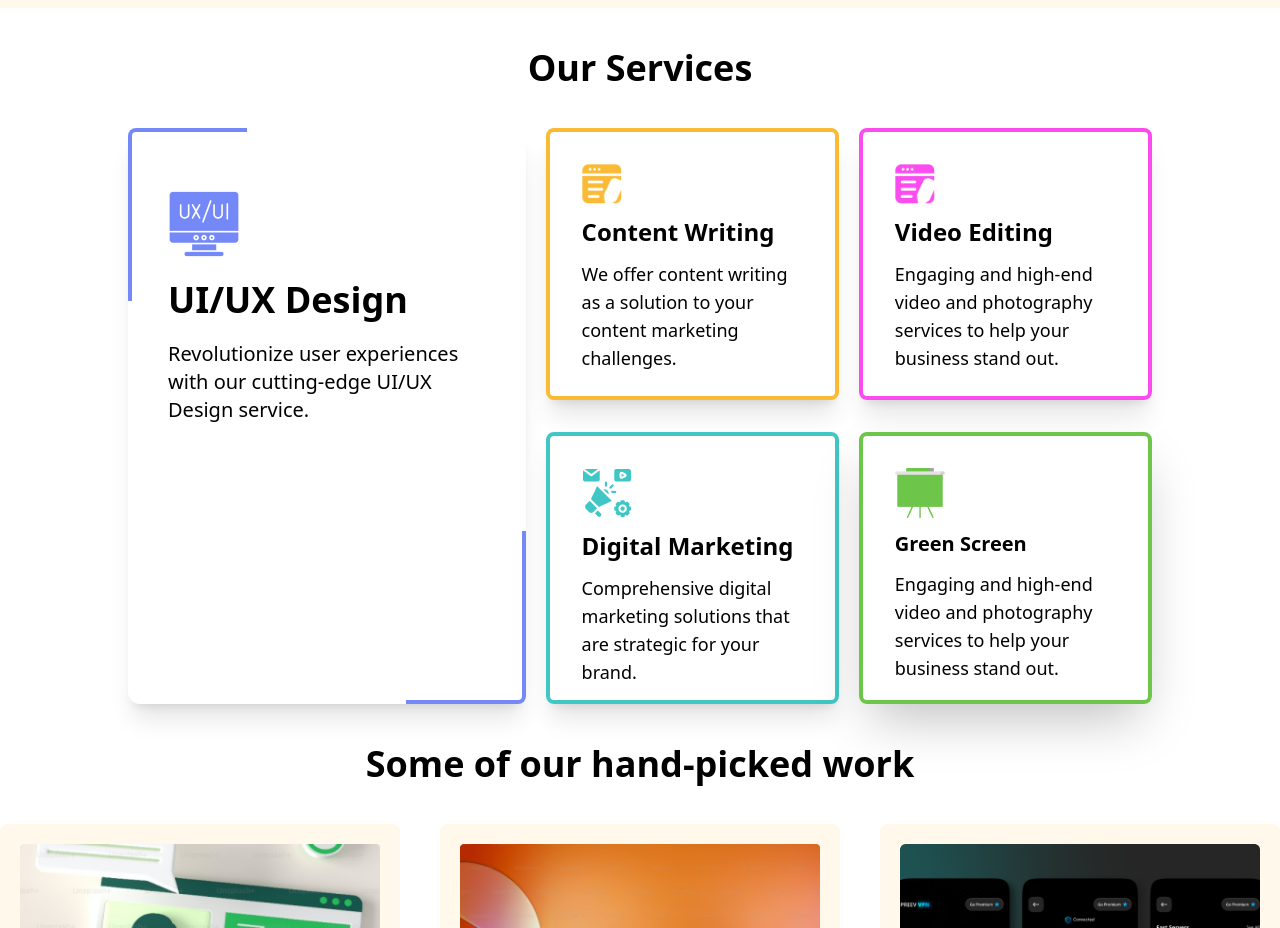
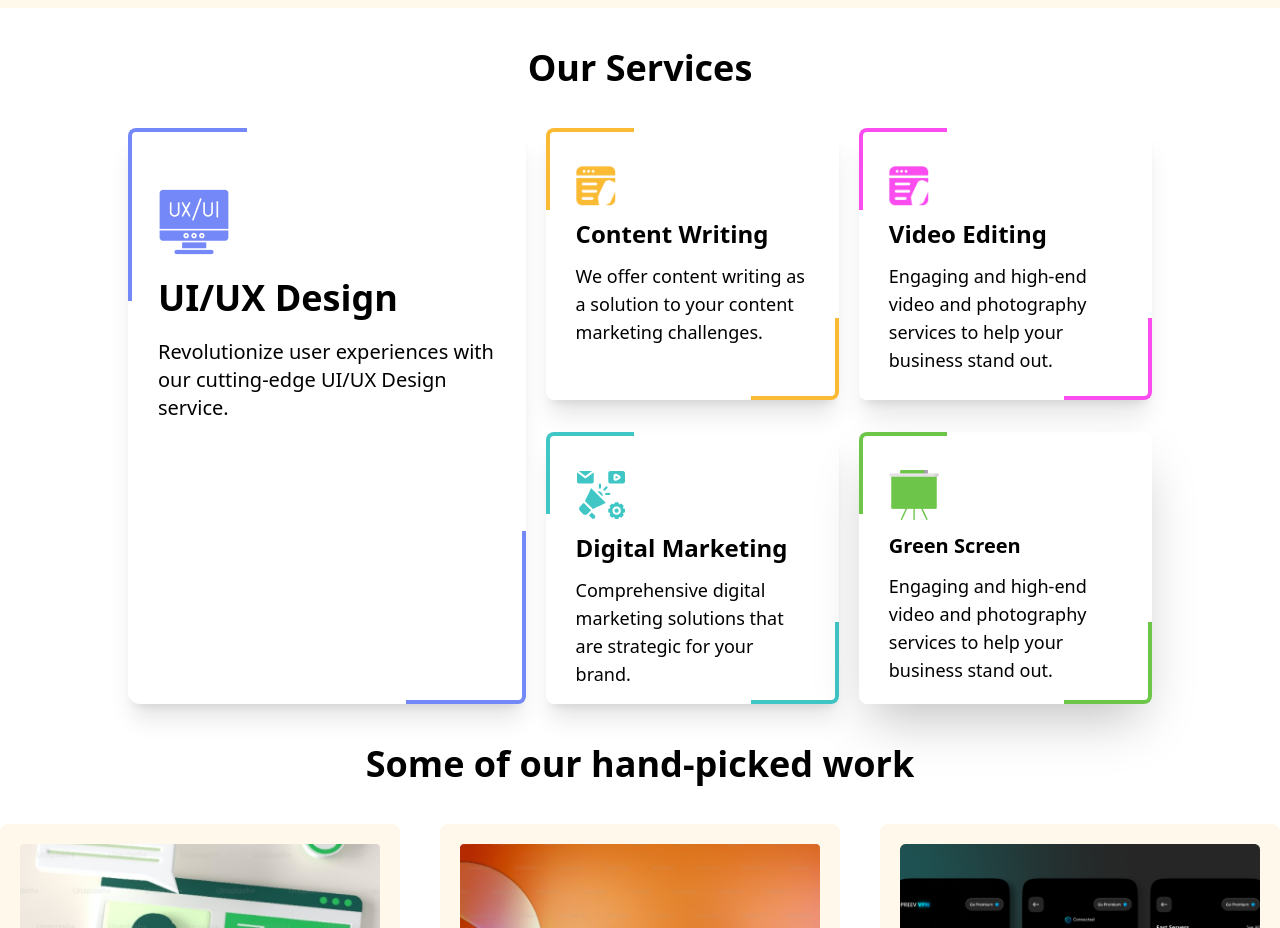
Before and after one commit to ariful171042/gcontent, a plain HTML site: page index.html in a window 1280 px wide. Shown: the part 840-1768 px from the top of the page. Drawn offline with nearby package versions, Linux system fonts and the light colour scheme.

Commit message:
our services

```diff
--- a/assets/style.css
+++ b/assets/style.css
@@ -116,16 +116,9 @@
   }
 } */
 
-.module-border-wrap {
-  max-width: 250px;
-  padding: 1rem;
-  position: relative;
-  background: linear-gradient(to right, red, purple, white, crimson);
-  padding: 3px;
-}
-
 .outer {
   position: relative;
+  padding: 38px 30px !important;
 }
 div:before,
 div:after {
@@ -134,7 +127,9 @@ div:after {
   height: 30%;
   width: 30%;
 }
-
+.outer:hover {
+  padding: 34.7px 27px !important;
+}
 .outer:before {
   top: 0;
   left: 0;
@@ -143,7 +138,7 @@ div:after {
   border-top: 4px solid #7489f7;
 }
 
-.inner:after {
+.outer:after {
   bottom: 0;
   right: 0;
   border-right: 4px solid #7489f7;
@@ -151,12 +146,177 @@ div:after {
   border-bottom-right-radius: 0.5rem;
 }
 
-.outer:before:hover {
+.outer:hover::before {
+  content: "";
   display: none;
   visibility: hidden;
 }
 
-.inner:after:hover {
+.outer:hover::after {
   display: none;
   visibility: hidden;
 }
+
+.outert {
+  position: relative;
+  padding: 38px 30px !important;
+}
+div:before,
+div:after {
+  content: "";
+  position: absolute;
+  height: 30%;
+  width: 30%;
+}
+.outert:hover {
+  padding: 34.7px 27px !important;
+}
+.outert:before {
+  top: 0;
+  left: 0;
+  border-top-left-radius: 0.5rem;
+  border-left: 4px solid #faba33;
+  border-top: 4px solid #faba33;
+}
+
+.outert:after {
+  bottom: 0;
+  right: 0;
+  border-right: 4px solid #faba33;
+  border-bottom: 4px solid #faba33;
+  border-bottom-right-radius: 0.5rem;
+}
+
+.outert:hover::before {
+  content: "";
+  display: none;
+  visibility: hidden;
+}
+
+.outert:hover::after {
+  display: none;
+  visibility: hidden;
+}
+
+.outer-b {
+  position: relative;
+  padding: 38px 30px !important;
+}
+div:before,
+div:after {
+  content: "";
+  position: absolute;
+  height: 30%;
+  width: 30%;
+}
+.outer-b:hover {
+  padding: 34.7px 27px !important;
+}
+.outer-b:before {
+  top: 0;
+  left: 0;
+  border-top-left-radius: 0.5rem;
+  border-left: 4px solid #40c6c5;
+  border-top: 4px solid #40c6c5;
+}
+
+.outer-b:after {
+  bottom: 0;
+  right: 0;
+  border-right: 4px solid #40c6c5;
+  border-bottom: 4px solid #40c6c5;
+  border-bottom-right-radius: 0.5rem;
+}
+
+.outer-b:hover::before {
+  content: "";
+  display: none;
+  visibility: hidden;
+}
+
+.outer-b:hover::after {
+  display: none;
+  visibility: hidden;
+}
+
+.outer-t-r {
+  position: relative;
+  padding: 38px 30px !important;
+}
+div:before,
+div:after {
+  content: "";
+  position: absolute;
+  height: 30%;
+  width: 30%;
+}
+.outer-t-r:hover {
+  padding: 34.7px 27px !important;
+}
+.outer-t-r:before {
+  top: 0;
+  left: 0;
+  border-top-left-radius: 0.5rem;
+  border-left: 4px solid #fb4cf0;
+  border-top: 4px solid #fb4cf0;
+}
+
+.outer-t-r:after {
+  bottom: 0;
+  right: 0;
+  border-right: 4px solid #fb4cf0;
+  border-bottom: 4px solid #fb4cf0;
+  border-bottom-right-radius: 0.5rem;
+}
+
+.outer-t-r:hover::before {
+  content: "";
+  display: none;
+  visibility: hidden;
+}
+
+.outer-t-r:hover::after {
+  display: none;
+  visibility: hidden;
+}
+
+.outer-b-r {
+  position: relative;
+  padding: 38px 30px !important;
+}
+div:before,
+div:after {
+  content: "";
+  position: absolute;
+  height: 30%;
+  width: 30%;
+}
+.outer-b-r:hover {
+  padding: 34.7px 27px !important;
+}
+.outer-b-r:before {
+  top: 0;
+  left: 0;
+  border-top-left-radius: 0.5rem;
+  border-left: 4px solid #6dc54a;
+  border-top: 4px solid #6dc54a;
+}
+
+.outer-b-r:after {
+  bottom: 0;
+  right: 0;
+  border-right: 4px solid #6dc54a;
+  border-bottom: 4px solid #6dc54a;
+  border-bottom-right-radius: 0.5rem;
+}
+
+.outer-b-r:hover::before {
+  content: "";
+  display: none;
+  visibility: hidden;
+}
+
+.outer-b-r:hover::after {
+  display: none;
+  visibility: hidden;
+}
--- a/index.html
+++ b/index.html
@@ -111,7 +111,7 @@
             class="mt-5 md:mt-10 w-full h-full container mx-auto flex flex-col sm:grid sm:grid-cols-5 gap-5 p-3 lg:p-0"
           >
             <div
-              class="col-span-2 h-[14rem] sm:h-[32rem] md:h-[36rem] hover:border-4 border-[#7489F7] shadow-xl p-5 md:p-10 rounded-xl outer"
+              class="col-span-2 h-[14rem] sm:h-[32rem] md:h-[36rem] hover:border-4 border-[#7489F7] shadow-xl p-5 md:p-10 rounded-xl cursor-pointer outer"
             >
               <div class="flex flex-col gap- md:gap-5 m-0 md:mt-5 inner">
                 <div class="w-20">
@@ -132,7 +132,7 @@
                 class="h-full col-span-1 flex flex-col justify-between gap-5"
               >
                 <div
-                  class="h-[15rem] md:h-[17rem] border rounded-lg flex flex-col md:gap-3 md:p-8 p-3 gap-1 border-4 border-[#FABA33] shadow-xl"
+                  class="h-[15rem] md:h-[17rem] rounded-lg flex flex-col md:gap-3 md:p-8 p-3 gap-1 hover:border-4 border-[#FABA33] shadow-xl outert cursor-pointer"
                 >
                   <div class="w-10">
                     <img src="./assets/image/Vector (1).png" alt="image" />
@@ -146,7 +146,7 @@
                   </p>
                 </div>
                 <div
-                  class="h-[15rem] md:h-[17rem] border rounded-lg flex flex-col md:gap-3 md:p-8 p-3 gap-1 border-4 border-[#40C6C5] shadow-xl"
+                  class="h-[15rem] md:h-[17rem] rounded-lg flex flex-col md:gap-3 md:p-8 p-3 gap-1 hover:border-4 border-[#40C6C5] shadow-xl outer-b"
                 >
                   <div class="">
                     <img src="./assets/image/Frame.jpg" alt="image" />
@@ -164,7 +164,7 @@
                 class="h-full col-span-1 flex flex-col gap-5 justify-between"
               >
                 <div
-                  class="h-[15rem] md:h-[17rem] border rounded-lg flex flex-col md:gap-3 md:p-8 p-3 gap-1 border-4 border-[#FB4CF0] shadow-xl"
+                  class="h-[15rem] md:h-[17rem] rounded-lg flex flex-col md:gap-3 md:p-8 p-3 gap-1 hover:border-4 border-[#FB4CF0] shadow-xl cursor-pointer outer-t-r"
                 >
                   <div class="w-10">
                     <img src="./assets/image/Vector.png" alt="image" />
@@ -178,7 +178,7 @@
                   </p>
                 </div>
                 <div
-                  class="h-[15rem] md:h-[17rem] border rounded-lg flex flex-col md:gap-3 md:p-8 p-3 gap-1 border-4 border-[#6DC54A] shadow-2xl"
+                  class="h-[15rem] md:h-[17rem] rounded-lg flex flex-col md:gap-3 md:p-8 p-3 gap-1 hover:border-4 border-[#6DC54A] shadow-2xl outer-b-r"
                 >
                   <div class="">
                     <img src="./assets/image/Group.png" alt="image" />
```
